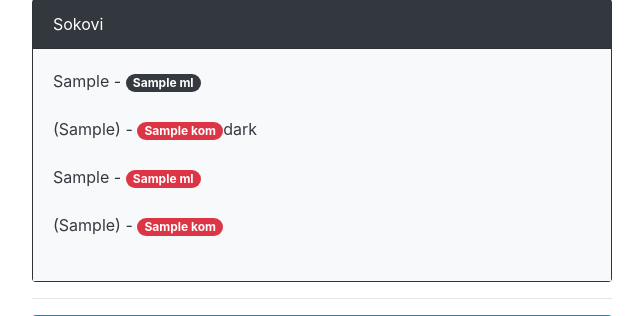
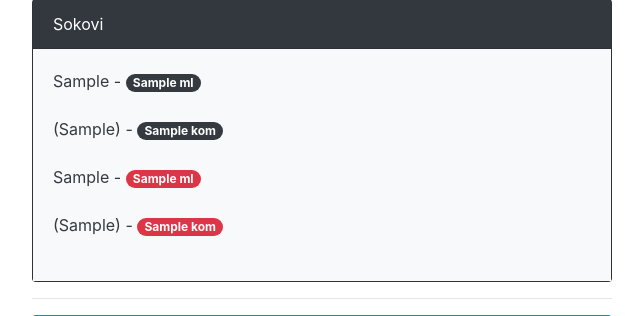
Before and after one commit to Charckle/pikniko, a Flask app: template app/templates/main_page_module/plan.html in a window 1280 px wide. Shown: the part 1246-1562 px from the top of the page, without its empty margins (318-961 px from the left). Run offline with Flask 2, Linux system fonts and the light colour scheme; the template is opened without the code that fills it: most values are stand-ins (such as "Sample title", 1, 10 or a date in 2020); some libraries are stand-ins or nearby versions.

Commit message:
minor changes

```diff
--- a/app/templates/main_page_module/plan.html
+++ b/app/templates/main_page_module/plan.html
@@ -129,7 +129,7 @@
                 <label>{{ sokovi["skup_cola"][0] }}</label> - <span class="badge badge-pill badge-dark">{{ sokovi["skup_cola"][1] }} ml</span>
               </div>
               <div class="form-group">
-                <label>({{ sokovi["cola_literpol"][0] }})</label> - <span class="badge badge-pill badge-danger">{{ sokovi["cola_literpol"][1] }} kom</span>dark
+                <label>({{ sokovi["cola_literpol"][0] }})</label> - <span class="badge badge-pill badge-dark">{{ sokovi["cola_literpol"][1] }} kom</span>
               </div>
               <div class="form-group">
                 <label>{{ sokovi["skup_sok"][0] }}</label> - <span class="badge badge-pill badge-danger">{{ sokovi["skup_sok"][1] }} ml</span>
```
